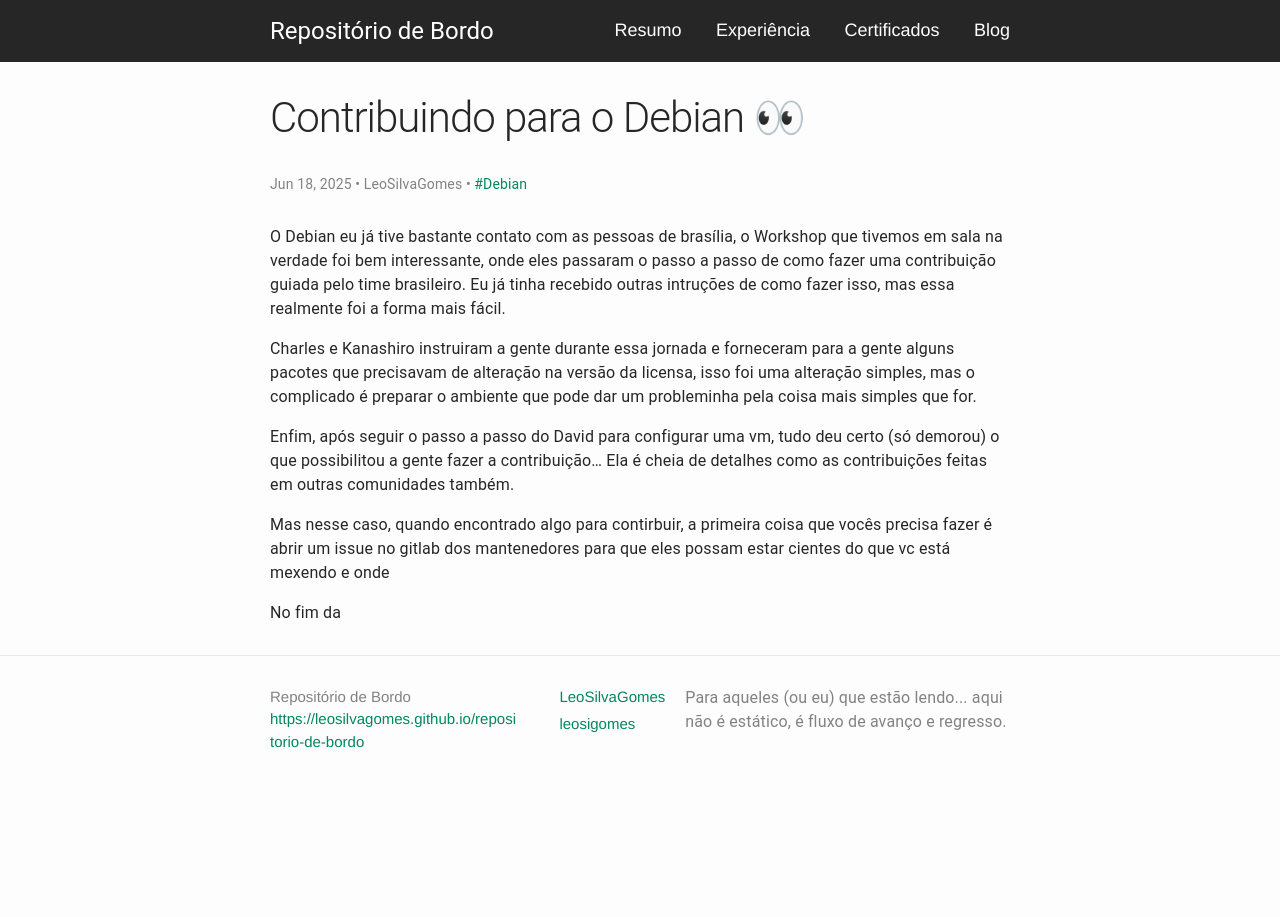
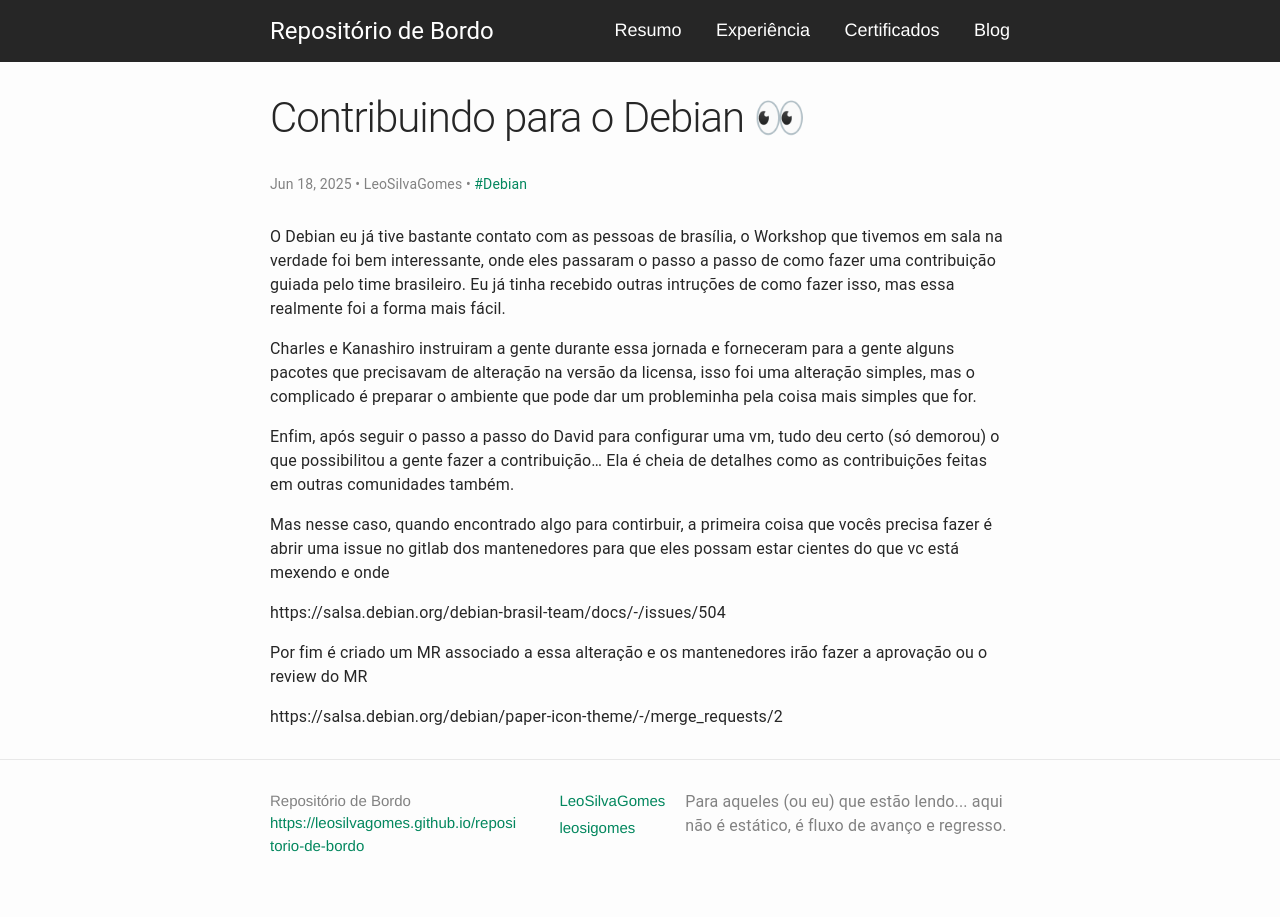
Before and after one commit to LeoSilvaGomes/repositorio-de-bordo, a Jekyll site: the page built from _posts/2025-06-18-post-36.md, in a window 1280 px wide. Built offline with Jekyll 4.4.1, drawn with Linux system fonts in a browser that asks for light colours; nearby versions of some CDN libraries.

Commit message:
Create post Contribuindo para o Debian 👀

```diff
--- a/_posts/2025-06-18-post-36.md
+++ b/_posts/2025-06-18-post-36.md
@@ -12,6 +12,10 @@ Charles e Kanashiro instruiram a gente durante essa jornada e forneceram para a
 
 Enfim, após seguir o passo a passo do David para configurar uma vm, tudo deu certo (só demorou) o que possibilitou a gente fazer a contribuição... Ela é cheia de detalhes como as contribuições feitas em outras comunidades também.
 
-Mas nesse caso, quando encontrado algo para contirbuir, a primeira coisa que vocês precisa fazer é abrir um issue no gitlab dos mantenedores para que eles possam estar cientes do que vc está mexendo e onde
+Mas nesse caso, quando encontrado algo para contirbuir, a primeira coisa que vocês precisa fazer é abrir uma issue no gitlab dos mantenedores para que eles possam estar cientes do que vc está mexendo e onde
 
-No fim da
+https://salsa.debian.org/debian-brasil-team/docs/-/issues/504
+
+Por fim é criado um MR associado a essa alteração e os mantenedores irão fazer a aprovação ou o review do MR
+
+https://salsa.debian.org/debian/paper-icon-theme/-/merge_requests/2
```
